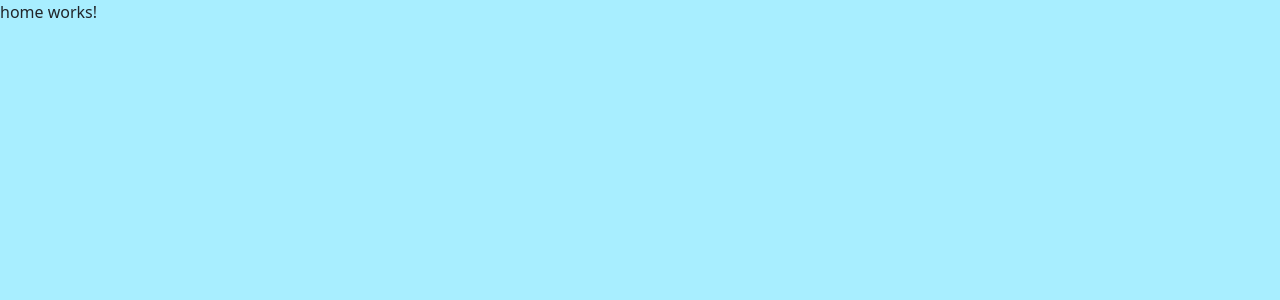
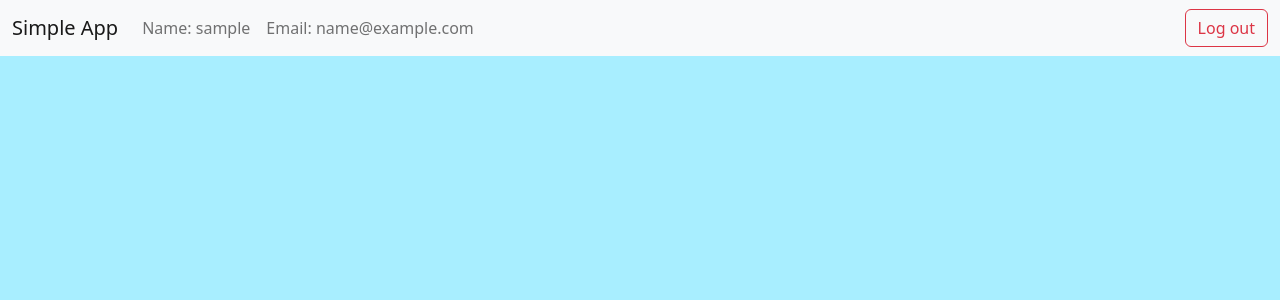
Before and after one commit to MeloMellow/simple-app, an Angular app in the folder app/: page /home in a window 1280 px wide. Shown: the top 300 px of the page. Built offline with nearby package versions, Linux system fonts and the light colour scheme; sample sign-in values are in the browser's storage.

Commit message:
Home comonent initiated; auth guard added tothe project

```diff
--- a/app/src/app/app-routing.module.ts
+++ b/app/src/app/app-routing.module.ts
@@ -2,6 +2,7 @@ import { NgModule } from '@angular/core';
 import { RouterModule, Routes } from '@angular/router';
 import { SigninFormComponent } from './components/signin-form/signin-form.component';
 import { SignupFormComponent } from './components/signup-form/signup-form.component';
+import { AuthGuard } from './guard/auth.guard';
 import { HomeComponent } from './pages/home/home.component';
 import { LoginComponent } from './pages/login/login.component';
 
@@ -25,7 +26,8 @@ const routes: Routes = [
       },
     ],
   },
-  { path: 'home', component: HomeComponent },
+  { path: 'home', component: HomeComponent, canActivate: [AuthGuard] },
+  { path: '**', redirectTo: '' },
 ];
 
 @NgModule({
--- a/app/src/app/components/signin-form/signin-form.component.ts
+++ b/app/src/app/components/signin-form/signin-form.component.ts
@@ -17,14 +17,15 @@ export class SigninFormComponent implements OnInit {
     password: new FormControl('', Validators.required),
   });
 
-  constructor(private authService: UserService, private router: Router) {}
+  constructor(private userService: UserService, private router: Router) {}
 
   async onSubmit() {
-    const request = this.authService.signin(this.loginForm.value).pipe(share());
+    const request = this.userService.signin(this.loginForm.value).pipe(share());
     notify.loading();
     request.subscribe({
       next: (user) => {
         notify.close();
+        this.userService.login(user);
         this.router.navigateByUrl('/home');
       },
       error: (err) => {
--- a/app/src/app/components/signup-form/signup-form.component.ts
+++ b/app/src/app/components/signup-form/signup-form.component.ts
@@ -25,7 +25,6 @@ export class SignupFormComponent implements OnInit {
     request.subscribe({
       next: (user) => {
         notify.accountCreated();
-        this.userService.login(user);
         this.router.navigateByUrl('/signin');
       },
       error: (err) => {
--- /dev/null
+++ b/app/src/app/guard/auth.guard.ts
@@ -0,0 +1,30 @@
+import { Injectable } from '@angular/core';
+import {
+  ActivatedRouteSnapshot,
+  CanActivate,
+  Router,
+  RouterStateSnapshot,
+  UrlTree,
+} from '@angular/router';
+import { Observable } from 'rxjs';
+import { UserService } from '../services/user.service';
+
+@Injectable({
+  providedIn: 'root',
+})
+export class AuthGuard implements CanActivate {
+  constructor(private userService: UserService, private router: Router) {}
+
+  canActivate(
+    next: ActivatedRouteSnapshot,
+    state: RouterStateSnapshot
+  ): boolean {
+    let isLoggedIn = this.userService.isLoggedin();
+    if (isLoggedIn) {
+      return true;
+    } else {
+      this.router.navigateByUrl('');
+      return false;
+    }
+  }
+}
--- a/app/src/app/pages/home/home.component.html
+++ b/app/src/app/pages/home/home.component.html
@@ -1 +1,31 @@
-<p>home works!</p>
+<nav class="navbar navbar-expand-lg navbar-light bg-light">
+  <div class="container-fluid">
+    <a class="navbar-brand">Simple App</a>
+    <button
+      class="navbar-toggler"
+      type="button"
+      data-bs-toggle="collapse"
+      data-bs-target="#navbarTogglerDemo01"
+      aria-controls="navbarTogglerDemo01"
+      aria-expanded="false"
+      aria-label="Toggle navigation"
+    >
+      <span class="navbar-toggler-icon"></span>
+    </button>
+    <div class="collapse navbar-collapse" id="navbarTogglerDemo01">
+      <ul class="navbar-nav me-auto mb-2 mb-lg-0">
+        <li class="nav-item">
+          <a class="nav-link deactive">Name: {{ user.name }}</a>
+        </li>
+        <li class="nav-item">
+          <a class="nav-link deactive">Email: {{ user.email }}</a>
+        </li>
+      </ul>
+      <form class="d-flex">
+        <button class="btn btn-outline-danger" (click)="logout()">
+          Log out
+        </button>
+      </form>
+    </div>
+  </div>
+</nav>
--- a/app/src/app/pages/home/home.component.ts
+++ b/app/src/app/pages/home/home.component.ts
@@ -1,4 +1,8 @@
 import { Component, OnInit } from '@angular/core';
+import { Router } from '@angular/router';
+import { User } from 'src/app/models/user';
+import { UserService } from 'src/app/services/user.service';
+import { notify } from 'src/app/swal-notification';
 
 @Component({
   selector: 'app-home',
@@ -6,7 +10,17 @@ import { Component, OnInit } from '@angular/core';
   styleUrls: ['./home.component.css'],
 })
 export class HomeComponent implements OnInit {
-  constructor() {}
+  public user: User;
+  constructor(public userService: UserService, public router: Router) {
+    this.user = this.userService.getUser();
+  }
+
+  logout() {
+    notify.loading();
+    this.userService.logout();
+    this.router.navigateByUrl('');
+    notify.close();
+  }
 
   ngOnInit(): void {}
 }
--- a/app/src/app/pages/login/login.component.ts
+++ b/app/src/app/pages/login/login.component.ts
@@ -9,13 +9,5 @@ export class LoginComponent implements OnInit {
   protected page: string = 'login';
   constructor(public router: Router) {}
 
-  goToLogin() {
-    this.page = 'login';
-  }
-
-  goToSignup() {
-    this.page = 'signup';
-  }
-
   ngOnInit(): void {}
 }
--- a/app/src/app/services/user.service.ts
+++ b/app/src/app/services/user.service.ts
@@ -36,6 +36,14 @@ export class UserService {
     localStorage.removeItem('user-token');
   }
 
+  getUser(): User {
+    return {
+      name: localStorage.getItem('user-name') || '',
+      email: localStorage.getItem('user-email') || '',
+      accessToken: localStorage.getItem('user-token') || '',
+    };
+  }
+
   isLoggedin(): boolean {
     const accessToken = localStorage.getItem('user-token');
     if (accessToken) {
```
Also changed, not shown: 1 other file (tests, documents, lock files or other folders).
